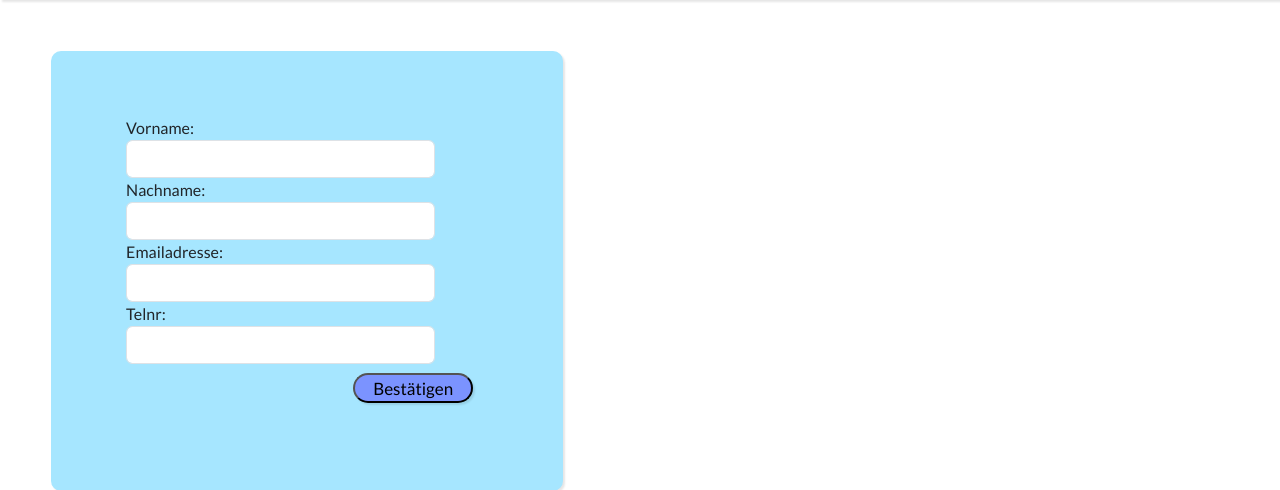
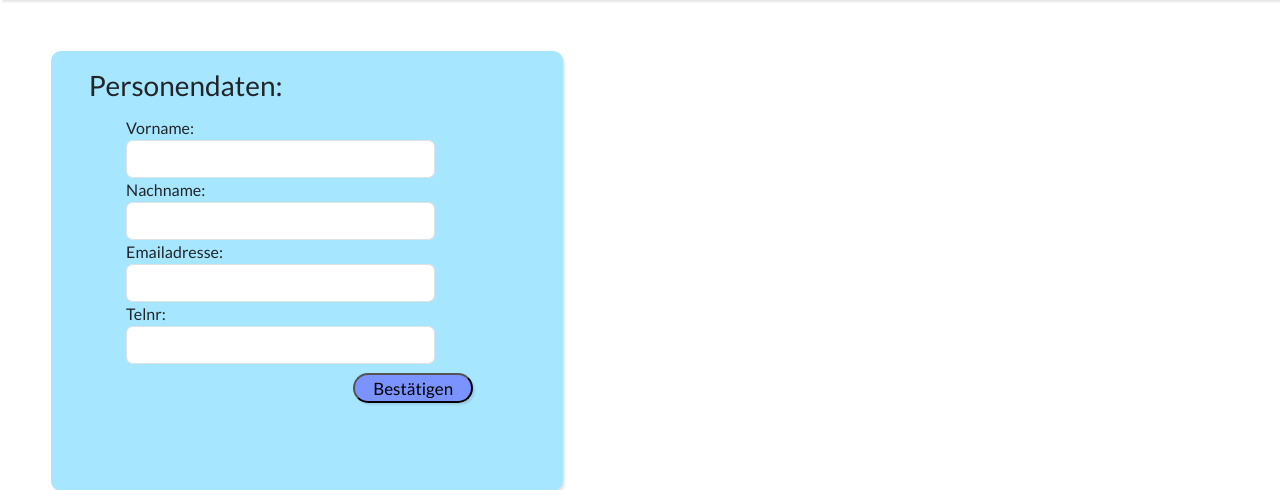
Before and after one commit to TimS21/HinUndWeg, a Django app: page /bookingpage/ in a window 1280 px wide. Shown: the part 100-590 px from the top of the page. Run offline with Django 4.2, Linux system fonts and the light colour scheme.

Commit message:
Bookingpage Design

```diff
--- a/main/templates/bookingpage.html
+++ b/main/templates/bookingpage.html
@@ -107,6 +107,12 @@
         #position-button{
           position: relative;
         }
+        h3{
+            left: 5%;
+            top: 4%;
+            position: absolute;
+            z-index: 1;
+        }
     </style>
 </head>
 <body>
@@ -125,6 +131,7 @@
   {% endif %}
   </header>
       <div id="card" class="mb-3 row">
+        <h3>Personendaten:</h3>
         <div id="inner-card">
         <form id="data" method="POST" action="{% url 'upload' %}" enctype="multipart/form-data">
           <div id="label">
```
Also changed, not shown: db.sqlite3.
